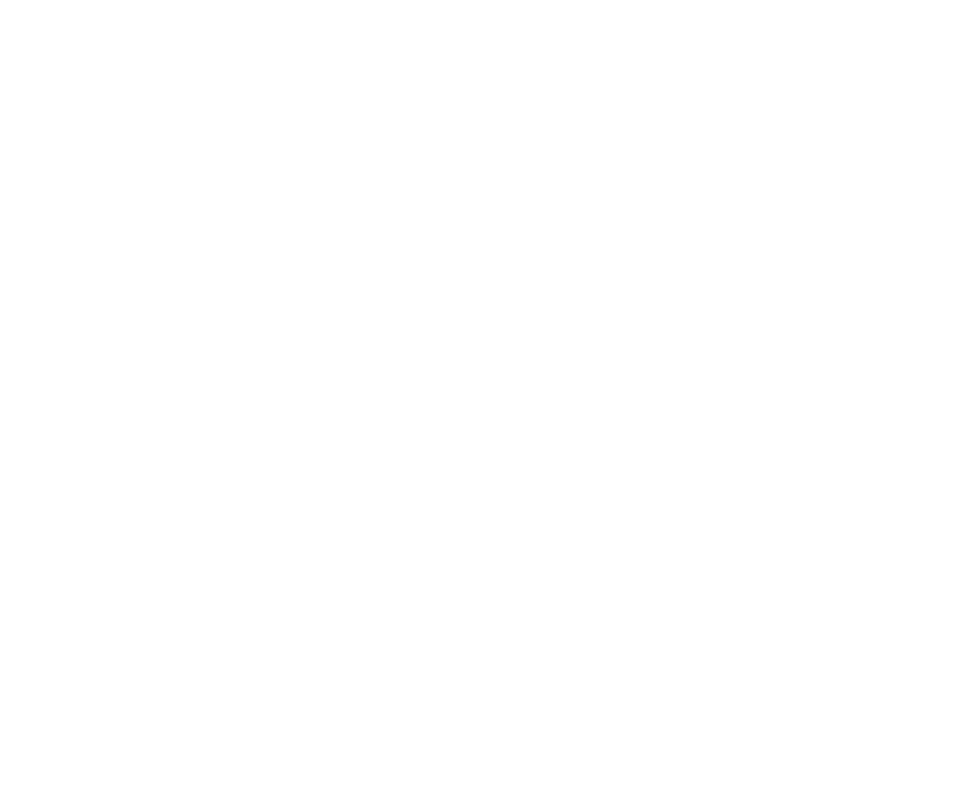
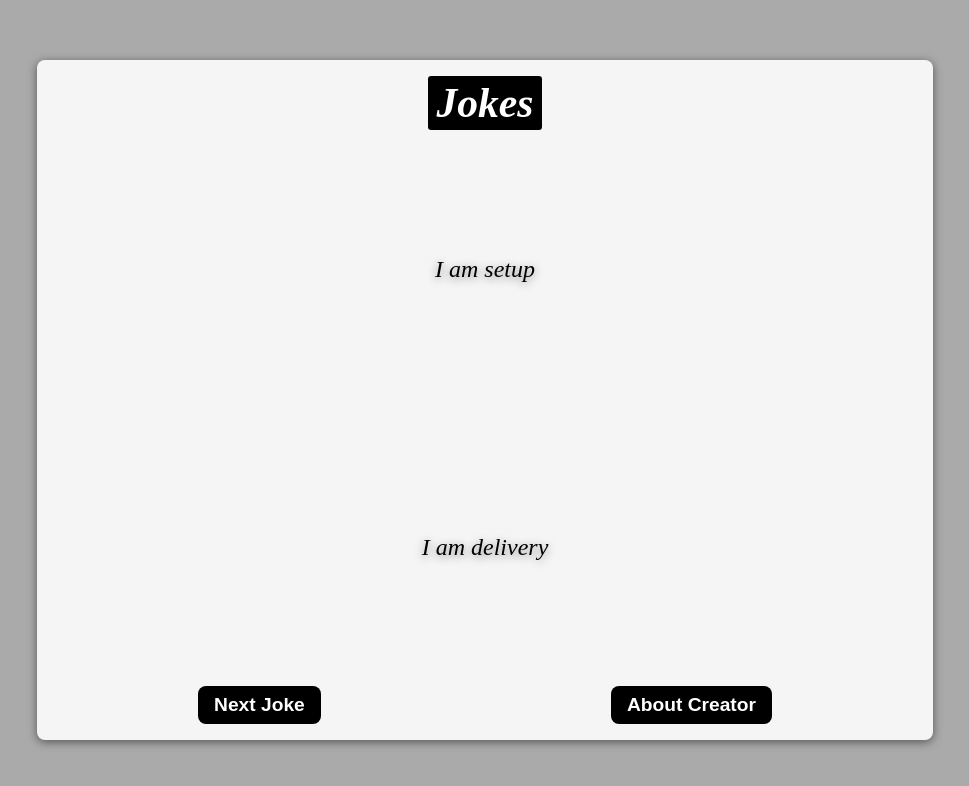
Before and after one commit to JaivardhanSinghShaktawat04/jokes-application, a plain HTML site: page index.html in a window 1280 px wide. Shown: the whole page, without its empty margins (155-1124 px from the left). Drawn offline with Linux system fonts and the light colour scheme.

Commit message:
Initial UI Completed

```diff
--- a/index.html
+++ b/index.html
@@ -4,9 +4,23 @@
     <meta charset="UTF-8">
     <meta http-equiv="X-UA-Compatible" content="IE=edge">
     <meta name="viewport" content="width=device-width, initial-scale=1.0">
-    <title>Document</title>
+    <title>Jokes Application | Created By Jaivardhan Singh Shaktawat</title>
+    <link rel="stylesheet" href="styles/style.css">
 </head>
 <body>
-
+    <main class="main-section">
+        <section class="jokes-section">
+            <h1 class="primary-heading">Jokes</h1>
+            <section class="jokes-content">
+                <p class="setup">I am setup</p>
+                <p class="delivery">I am delivery</p>
+            </section>
+            <section class="jokes-footer__section">
+               <button class="btn btn-next_joke">Next Joke</button>
+               <button class="btn btn-about_creator">About Creator</button>
+            </section>
+        </section>
+    </main>
+    <script src="scripts/script.js"></script>
 </body>
 </html>
--- a/styles/style.css
+++ b/styles/style.css
@@ -1,4 +1,80 @@
 *{
     margin : 0 ;
     padding : 0 ;
+    box-sizing:border-box ;
 }
+
+body{
+    font-style: italic;
+}
+
+.main-section{
+    height : 100vh ;
+    width : 100vw ;
+    display : flex ;
+    align-items: center ;
+    justify-content: center;
+    background-color:#aaa;
+}
+
+.main-section .jokes-section{
+    padding : 1rem ;
+    height : 85% ;
+    width : 70% ;
+    display : flex ;
+    flex-direction: column;
+    align-items: center;
+    justify-content: space-between;
+    border-radius:0.5rem ;
+    background-color:whitesmoke;
+    box-shadow:0px 2px 10px rgba(0,0,0,0.5);
+}
+
+.jokes-section .primary-heading{
+    font-size : 2.6rem ;
+    background-color:black;
+    color : #fff ;
+    display : inline-block ;
+    padding : 0.2rem 0.5rem ;
+    border-radius:0.2rem;
+}
+
+
+.jokes-section .jokes-content{
+    /* border : 2px solid black ;  */
+    width : 100% ;
+    flex-grow:1;
+    display : flex ;
+    flex-direction: column;
+    align-items: center ;
+    justify-content: space-around;
+}
+
+.jokes-content p{
+    font-size : 1.5rem ;
+    font-style: inherit;
+    text-shadow: 0px 2px 10px gray;
+}
+
+.jokes-section .jokes-footer__section{
+    width : 100% ;
+    display : flex ;
+    align-items: center;
+    justify-content: space-around;
+}
+
+.jokes-footer__section .btn{
+    font-size : 1.2rem ;
+    padding : 0.5rem 1rem ;
+    font-weight: bold;
+    background-color:black;
+    color : #fff ;
+    border : none ;
+    cursor : pointer ;
+    border-radius:0.5rem;
+    transition:all 0.2s ease;
+}
+
+.btn:active{
+    transform: translateY(3px);
+}
```
